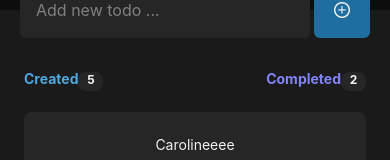
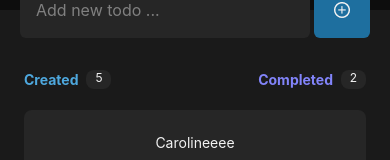
Before and after one commit to Ca-byte/todo-react-native, a React Native app: screen / in a window 390 px wide. Shown: the part 142-302 px from the top of the page. Built offline with nearby package versions, Linux system fonts and the light colour scheme.

Commit message:
fix counter style

```diff
--- a/src/components/TodoList/index.tsx
+++ b/src/components/TodoList/index.tsx
@@ -6,23 +6,23 @@ export function TodoList() {
 
 	return(
 		<View style={styles.container}>
+				<View style={styles.wrapperCounters}>
 					<View style={styles.wrapperCounter}>
 						<Text style={styles.counterTextTodo}>
 							Created
-						{
+						</Text>
 						<View style={styles.counterBagde}>
 							<Text style={styles.counterNumber}>5</Text>
 						</View>
-						}
-					</Text>
+					</View>
+					<View style={styles.wrapperCounter}>
 						<Text style={styles.counterTextDone}>
 							Completed
-						{
+						</Text>
 						<View style={styles.counterBagde}>
 							<Text style={styles.counterNumber}>2</Text>
 						</View>
-						}
-					</Text>
+					</View>
 				</View>
 				{/*<View style={styles.divider}></View>*/}
 			<View style={styles.wrapperCard}>
--- a/src/components/TodoList/styles.ts
+++ b/src/components/TodoList/styles.ts
@@ -6,11 +6,17 @@ export const styles = StyleSheet.create({
 		marginHorizontal: 24,
 
 	},
-	wrapperCounter: {
+	wrapperCounters: {
 		flexDirection: 'row',
 		alignItems: 'center',
 		justifyContent: 'space-between',
 		marginBottom: 21
+	},
+	wrapperCounter: {
+		flexDirection: 'row',
+		alignItems: 'center',
+		justifyContent: 'center',
+		gap: 8
 	},
 
 	counterTextTodo: {
```
Also changed, not shown: src/assets/Clipboard.png (added). Lines whose indentation alone changed are shown as unchanged.
